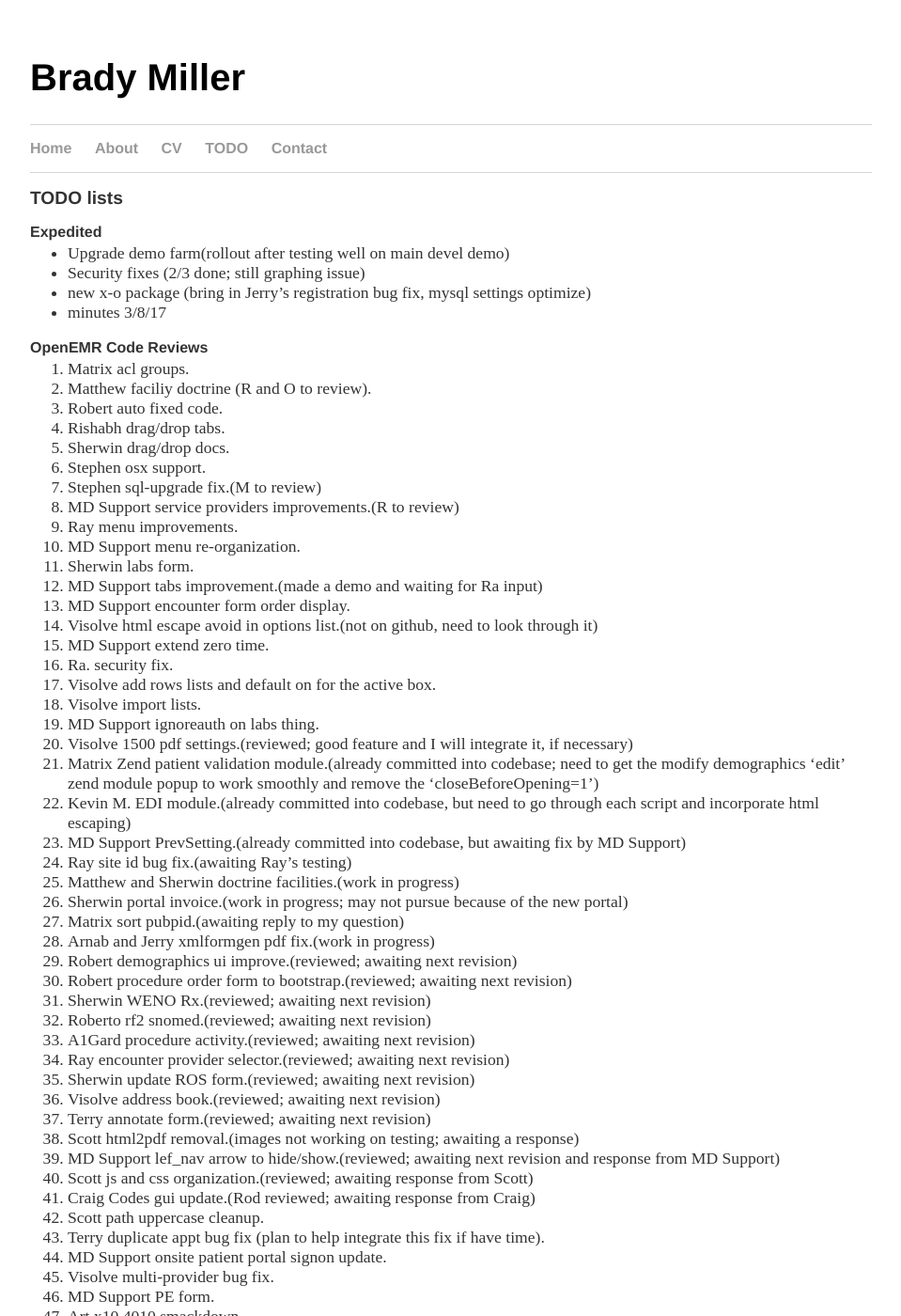
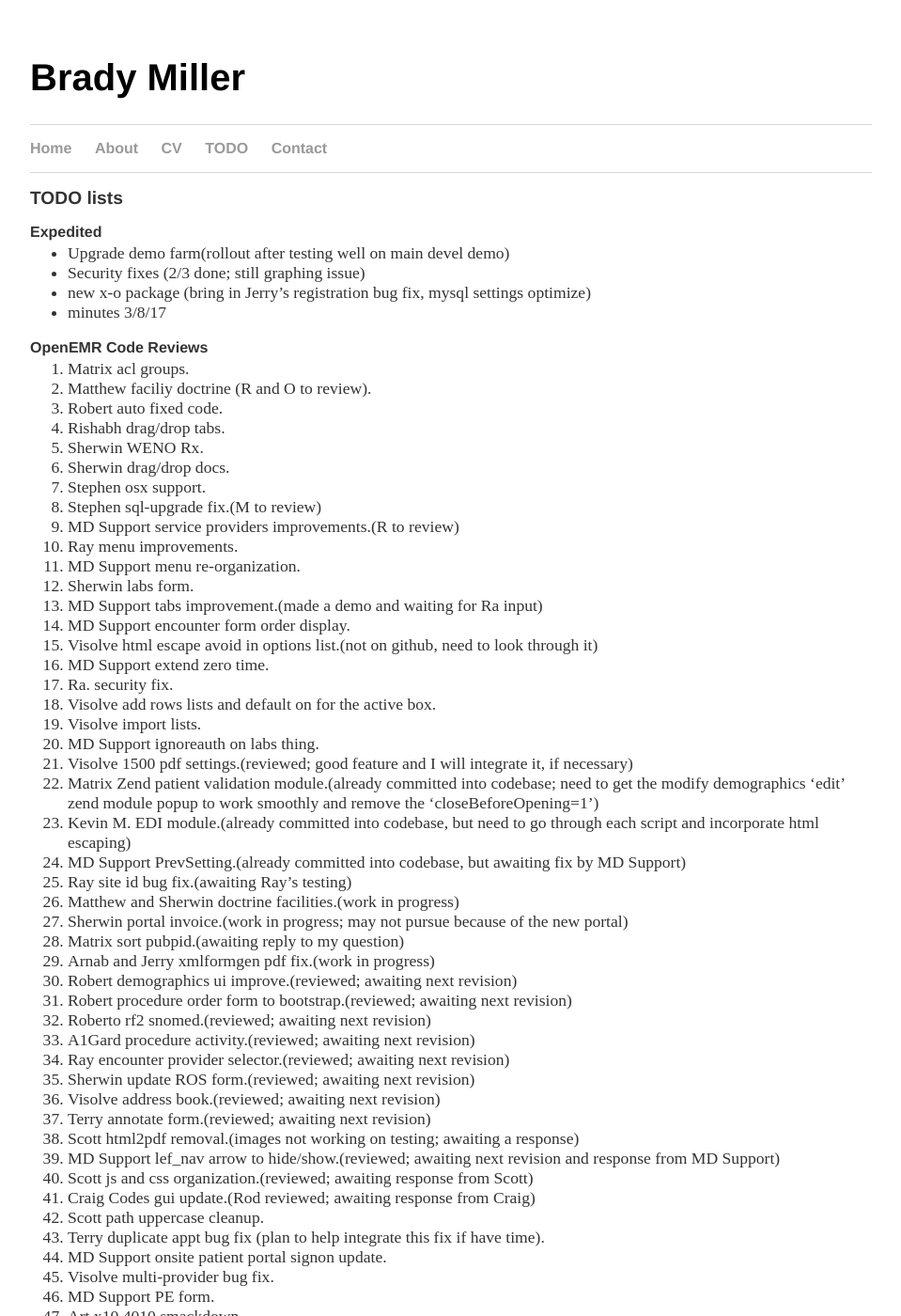
Before and after one commit to bradymiller/bradymiller.github.io, a Jekyll site: the page built from todo/index.md, in a window 1280 px wide and 1400 px high. Shown: the whole window at 94% size, without its empty margins (160-1119 px from the left). Built offline with Jekyll 4.4.1, drawn with Linux system fonts in a browser that asks for light colours; our own code applies the rules of GitHub Pages for plain Markdown files.

Commit message:
Update index.md

```diff
--- a/todo/index.md
+++ b/todo/index.md
@@ -40,7 +41,6 @@
 1. Arnab and Jerry xmlformgen pdf fix.(work in progress)
 1. Robert demographics ui improve.(reviewed; awaiting next revision)
 1. Robert procedure order form to bootstrap.(reviewed; awaiting next revision)
-1. Sherwin WENO Rx.(reviewed; awaiting next revision)
 1. Roberto rf2 snomed.(reviewed; awaiting next revision)
 1. A1Gard procedure activity.(reviewed; awaiting next revision)
 1. Ray encounter provider selector.(reviewed; awaiting next revision)
```
Also changed, not shown: other parts of todo/index.md (+1 -0 lines).
